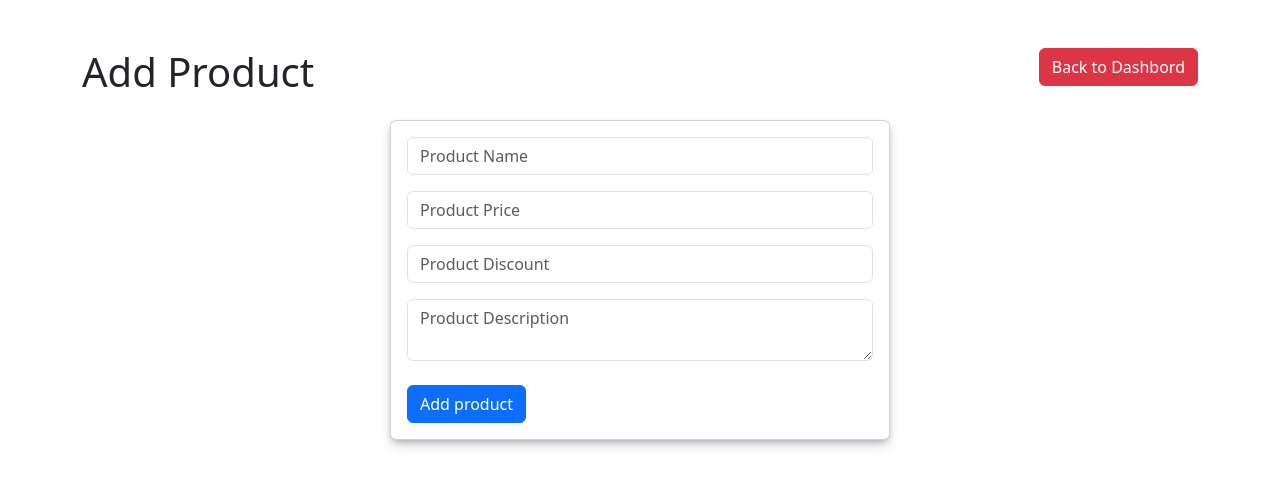
After one commit to Suriya-Ravichandran/django, a Django app: page /addproduct in a window 1280 px wide. The commit adds this page. Shown: the top 487 px of the page. Run offline with Django 5.2, Linux system fonts and the light colour scheme.

Commit message:
add product

```diff
--- /dev/null
+++ b/batch2/curdopeation/curd/forms.py
@@ -0,0 +1,12 @@
+from django import forms
+from .models import Product
+
+class ProductFrom(forms.ModelForm):
+    productname=forms.CharField(max_length=100,required=True)
+    productprice=forms.CharField(max_length=100,required=True)
+    productdist=forms.CharField(max_length=100,required=True)
+    description=forms.CharField(required=True)
+
+    class Meta:
+        model = Product
+        fields = ['productname', 'productprice', 'productdist','description']
--- /dev/null
+++ b/batch2/curdopeation/curd/templates/addproduct.html
@@ -0,0 +1,67 @@
+<!doctype html>
+<html lang="en">
+  <head>
+    <meta charset="utf-8">
+    <meta name="viewport" content="width=device-width, initial-scale=1">
+    <title>Bootstrap demo</title>
+    <link href="https://cdn.jsdelivr.net/npm/bootstrap@5.3.7/dist/css/bootstrap.min.css" rel="stylesheet" integrity="sha384-LN+7fdVzj6u52u30Kp6M/trliBMCMKTyK833zpbD+pXdCLuTusPj697FH4R/5mcr" crossorigin="anonymous">
+  </head>
+  <body>
+    <style>
+        .card{
+            box-shadow: rgba(50, 50, 93, 0.25) 0px 6px 12px -2px, rgba(0, 0, 0, 0.3) 0px 3px 7px -3px;
+        }
+    </style>
+
+    <div class="container mt-5">
+        <div class="d-flex justify-content-between">
+            <div class="title">
+                <h1>Add Product</h1>
+            </div>
+            <div class="backbtn">
+                <a href="{% url 'curd:productlist' %}" class="btn btn-danger">Back to Dashbord</a>
+            </div>
+        </div>
+    </div>
+
+    <div class="container mt-3">
+        <!-- error message -->
+        {% for field in form %}
+        {% if field.errors %}
+            <div class="alert alert-danger" role="alert">
+                {{field.label_tag}}
+                {% for error_msg in field.errors %}
+                    {{ error_msg }}
+                {% endfor %}
+            </div>
+        {% endif %}
+        {% endfor %}
+    </div>
+
+    <div class="container mt-3 d-flex justify-content-center">
+        <div class="card" style="width: 500px;">
+            <div class="card-body">
+                <form action="" method="post">
+                    {% csrf_token %}
+                    <div class="input-group mb-3">
+                            <input type="text" class="form-control" placeholder="Product Name" aria-label="productname" aria-describedby="basic-addon1" name="productname" value="{{form.productname.value|default:''}}">
+                    </div>
+                    <div class="input-group mb-3">
+                            <input type="text" class="form-control" placeholder="Product Price" aria-label="productprice" aria-describedby="basic-addon1" name="productprice" value="{{form.productprice.value|default:''}}">
+                    </div>
+                    <div class="input-group mb-3">
+                            <input type="text" class="form-control" placeholder="Product Discount" aria-label="productdist" aria-describedby="basic-addon1" name="productdist" value="{{form.productdist.value|default:''}}">
+                    </div>
+                    <div class="input-group">
+                        <textarea class="form-control" aria-label="With textarea" placeholder="Product Description" name="description" value="{{form.description.value|default:''}}"></textarea>
+                    </div>
+                    <div class="input-group mt-4">
+                            <button type="submit" class="btn btn-primary"> Add product</button>
+                    </div>
+               </form>
+            </div>
+        </div>
+    </div>
+    <script src="https://cdn.jsdelivr.net/npm/bootstrap@5.3.7/dist/js/bootstrap.bundle.min.js" integrity="sha384-ndDqU0Gzau9qJ1lfW4pNLlhNTkCfHzAVBReH9diLvGRem5+R9g2FzA8ZGN954O5Q" crossorigin="anonymous"></script>
+  </body>
+</html>
--- a/batch2/curdopeation/curd/templates/index.html
+++ b/batch2/curdopeation/curd/templates/index.html
@@ -13,7 +13,7 @@
                 <h1>Product List</h1>
             </div>
             <div class="addbtn">
-                <a href="" class="btn btn-success"> Add New Product</a>
+                <a href="{% url 'curd:addproduct' %}" class="btn btn-success"> Add New Product</a>
             </div>
         </div>
     </div>
--- a/batch2/curdopeation/curd/urls.py
+++ b/batch2/curdopeation/curd/urls.py
@@ -1,8 +1,10 @@
 from django.urls import path
 from . import views
 
+app_name="curd"
 
 urlpatterns = [
     path("",views.productlist,name="productlist"),
+    path("addproduct",views.addproduct,name="addproduct"),
 
 ]
--- a/batch2/curdopeation/curd/views.py
+++ b/batch2/curdopeation/curd/views.py
@@ -1,5 +1,6 @@
-from django.shortcuts import render
+from django.shortcuts import render,redirect
 from .models import Product
+from .forms import ProductFrom
 # Create your views here.
 
 def productlist(request):
@@ -8,3 +9,14 @@ def productlist(request):
         "products":products
     }
     return render(request,"index.html",context)
+
+def addproduct(request):
+    form =ProductFrom(request.POST or None)
+    if form.is_valid():
+        form.save()
+        return redirect('curd:productlist')
+
+    context={
+         "form":form
+    }
+    return render(request,"addproduct.html",context)
```
Also changed, not shown: search/index.html (added, +76 -0 lines).
